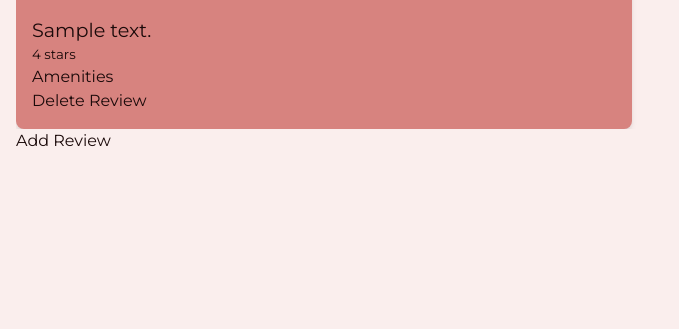
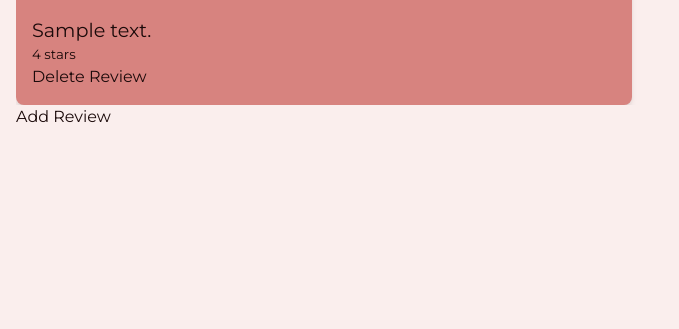
Before and after one commit to B-Selin/WoofAndWander, a Django app: page /places/1 in a window 1280 px wide. Shown: the part 358-687 px from the top of the page, without its empty margins (0-679 px from the left). Run offline with Django 4.2, Linux system fonts and the light colour scheme; a user stored in the database is signed in; tables that the repository leaves empty hold one stand-in row (values such as "Sample post"); style sheets or scripts are compiled from the project's sources; some libraries are stand-ins or nearby versions.

Commit message:
remove hardcoded amenities from each review

```diff
--- a/main_app/templates/places/details.html
+++ b/main_app/templates/places/details.html
@@ -43,8 +43,6 @@
     {% endfor %}
 </ul>
 
-
-
     {% endif %}
 
     <h3 class="text-h6 font-header font-bold">Reviews</h3>
@@ -58,22 +56,6 @@
                     </div>
                     <p class="text-body dp:text-body-lg">{{review.comment}}</p>
                     <p class="text-body-sm">{{review.rating}} stars</p>
-                    <!-- loop through amenities -->
-                    <h3>Amenities</h3>
-                    <ul>
-                        {% for category, amenities in amenities %}
-                        {% for key, label in amenities %}
-
-                        <li>{{ label }}
-                        </li>
-
-                        {% endfor %}
-                        {% endfor %}
-                    </ul>
-                    <ul>{% for a in available_amenities %}
-                        <li>{{ a }}</li>
-                        {% endfor %}
-                    </ul>
                     {% if request.user == review.profile.user %}
                         <form action="{% url 'review_delete' pk=review.pk %}" method="POST">
                             {% csrf_token %}
```
